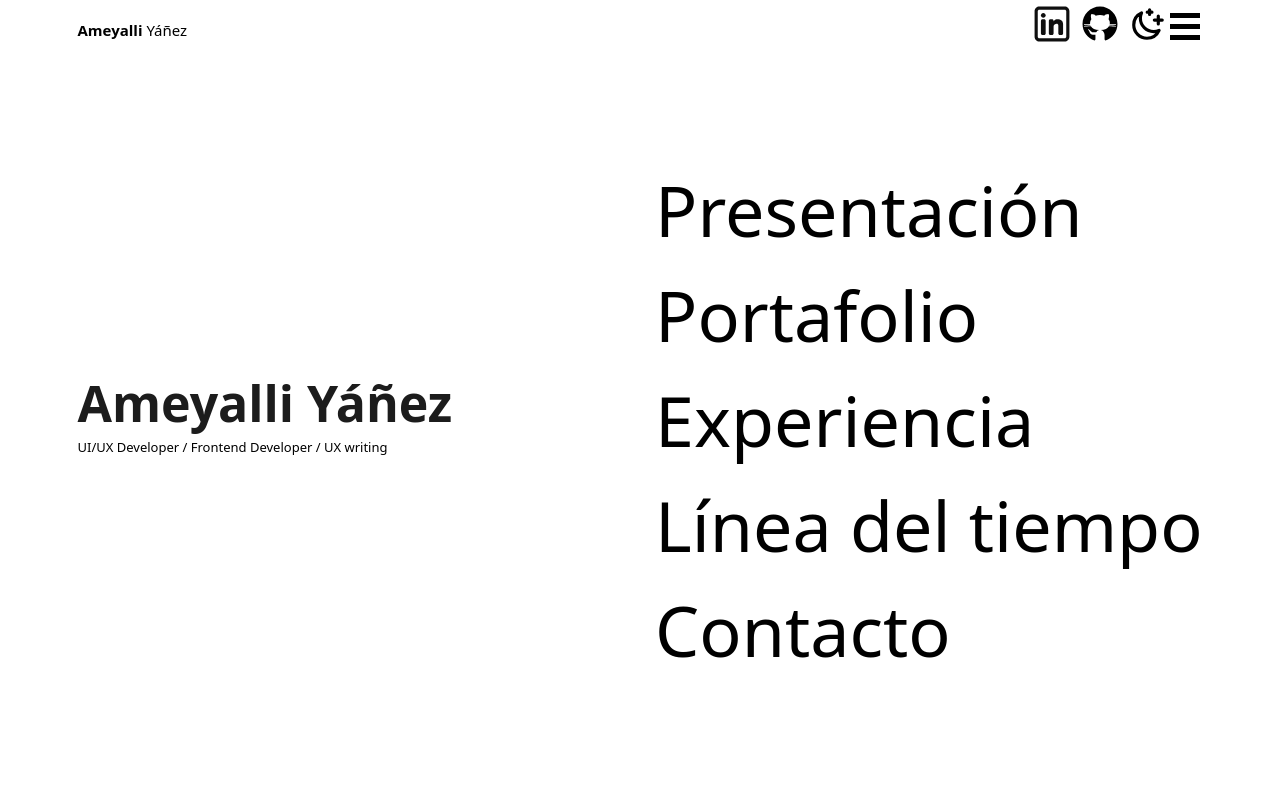
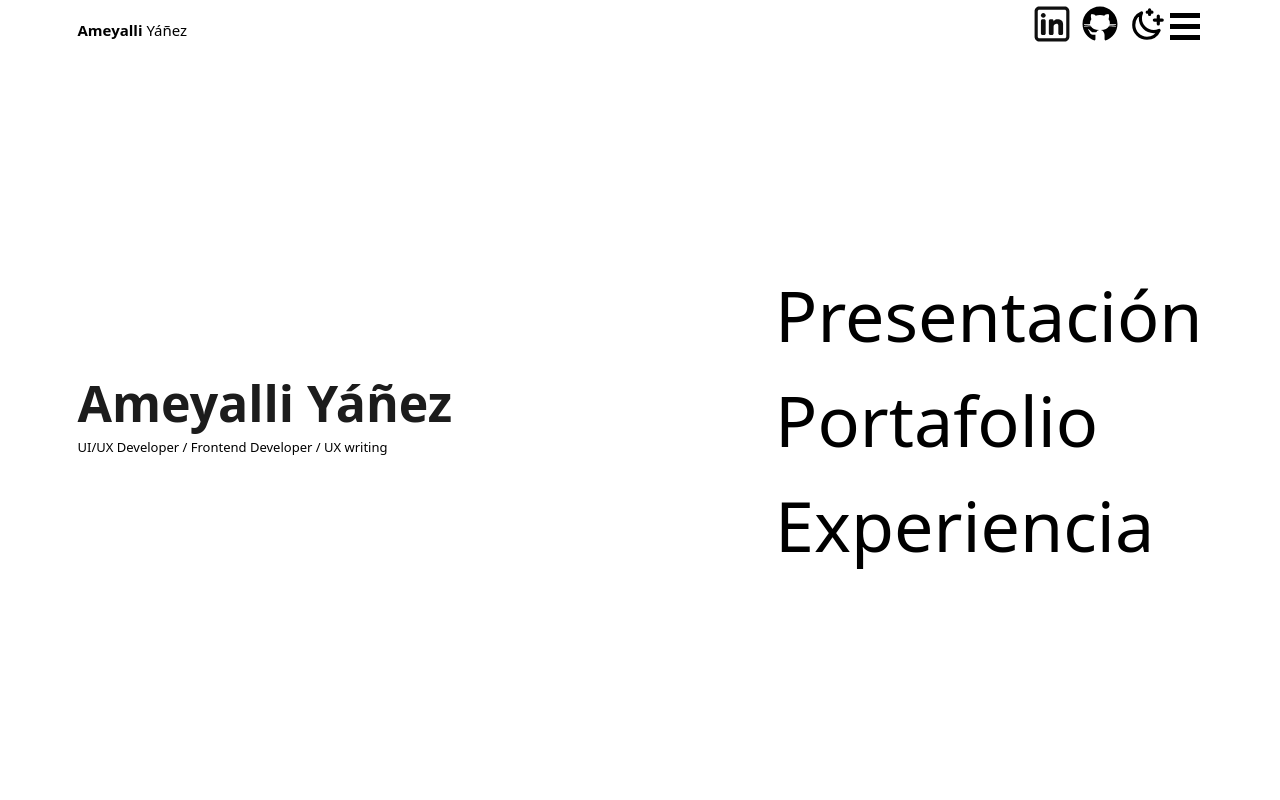
Before and after one commit to RavenAoiffe/AmeyalliYanezPortfolio, a React (Vite) app: page / in a window 1280 px wide. Shown: the top 800 px of the page. Built offline with nearby package versions, Linux system fonts and the light colour scheme.

Commit message:
menu for main

```diff
--- a/src/components/Principal.jsx
+++ b/src/components/Principal.jsx
@@ -1,3 +1,4 @@
+import AnchorLink from 'react-anchor-link-smooth-scroll';
 
 const Principal = ({children}) => {
     return (
@@ -9,20 +10,14 @@ const Principal = ({children}) => {
             <nav className="nav-hero">
                 <ul>
                     <li>
-                        <a href='#presentacion'>Presentación</a>
-                    </li>
-                    <li>
-                        <a href="#">Portafolio</a>
-                    </li>
-                    <li>
-                        <a href="#">Experiencia</a>
-                    </li>
-                    <li>
-                        <a href="#">Línea del tiempo</a>
-                    </li>
-                    <li>
-                        <a href="#">Contacto</a>
-                    </li>
+                        <AnchorLink href='#presentacion' >Presentación</AnchorLink>
+                        </li>
+                        <li>
+                        <AnchorLink href='#portafolio' >Portafolio</AnchorLink>
+                        </li>
+                        <li>
+                        <AnchorLink href='#experiencia' >Experiencia</AnchorLink>
+                        </li>
                 </ul>
             </nav>
         </div>
--- a/src/components/Project.jsx
+++ b/src/components/Project.jsx
@@ -16,7 +16,7 @@ const projectList = [
     {
       "project":"Fabrica de Producción Editorial",
       "anios":"2019",
-      "link":"https://cmm.cenart.gob.mx/Fabrica_Editorial",
+      "link":"https://cmm.cenart.gob.mx/Fabrica_Editoria/Anteriores/2024",
       "image":imgFabrica,
       "description":"lorem impusummsds",
       "class":"square-small",
--- a/src/components/Swipper.jsx
+++ b/src/components/Swipper.jsx
@@ -22,7 +22,7 @@ const Swipper = () => {
       {
         "project":"Fabrica de Producción Editorial",
         "anios":"2019",
-        "link":"https://cmm.cenart.gob.mx/Fabrica_Editorial",
+        "link":"https://cmm.cenart.gob.mx/Fabrica_Editorial/Anteriores/2024",
         "image":"/img/portafolio/fabrica1328.png",
         "description":"lorem impusummsds",
         "tecno":"HTML | CSS | JAVASCRIPT | JQUERY | Diseño 2018 - 2020"
```
